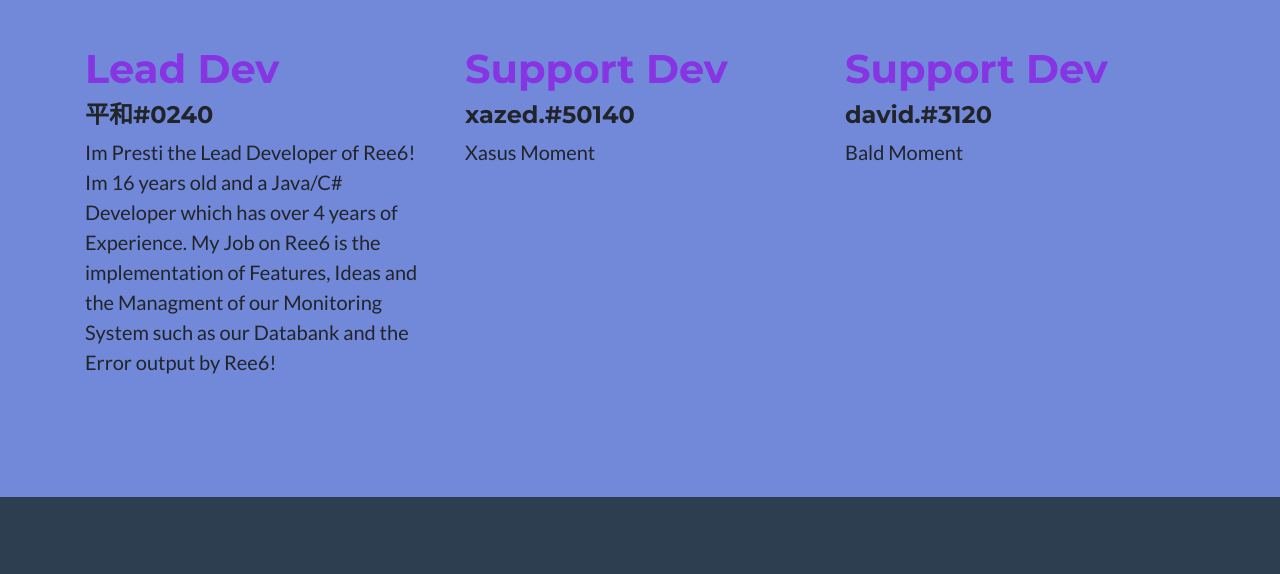
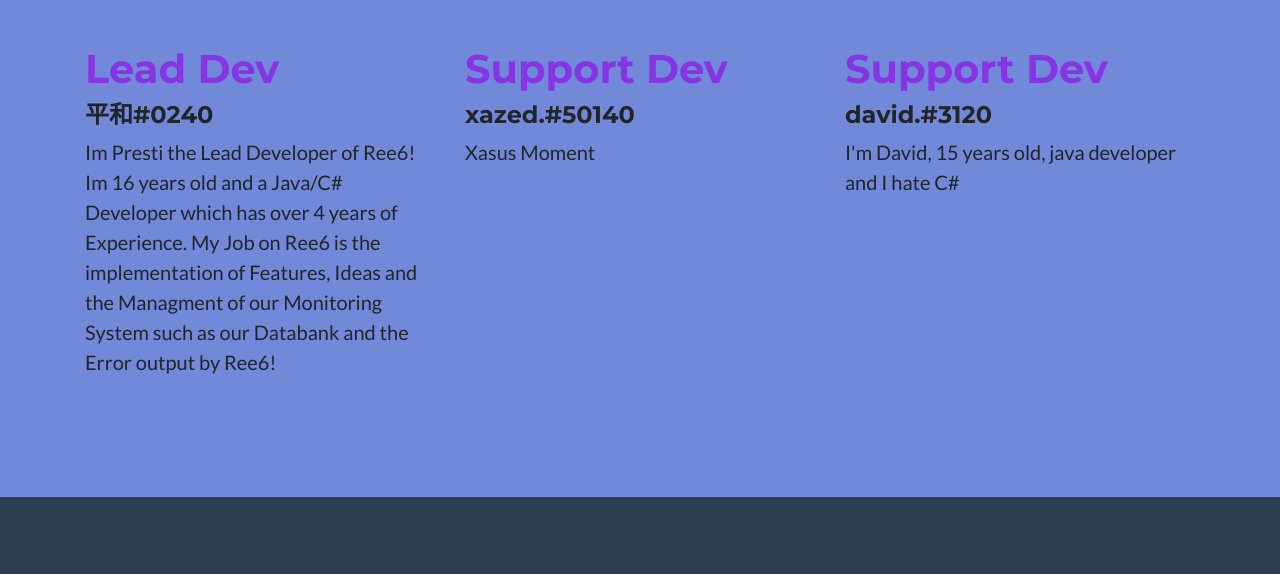
Before and after one commit to Ree6-Applications/Ree6-Website, a plain HTML site: page team.html in a window 1280 px wide. Shown: the part 785-1359 px from the top of the page. Drawn offline with Linux system fonts and the light colour scheme.

Commit message:
Dev Information update

```diff
--- a/team.html
+++ b/team.html
@@ -67,7 +67,7 @@
                   <img class="img-fluid mb-5" src="https://images.ree6.de/da" height="200" width="200">
                   <h1 class="text-dev">Support Dev</h1>
                   <h4>david.#3120</h4>
-                  <p class="lead mb-4">Bald Moment</p>
+                  <p class="lead mb-4">I'm David, 15 years old, java developer and I hate C#</p>
                </div>
             </div>
          </div>
```
